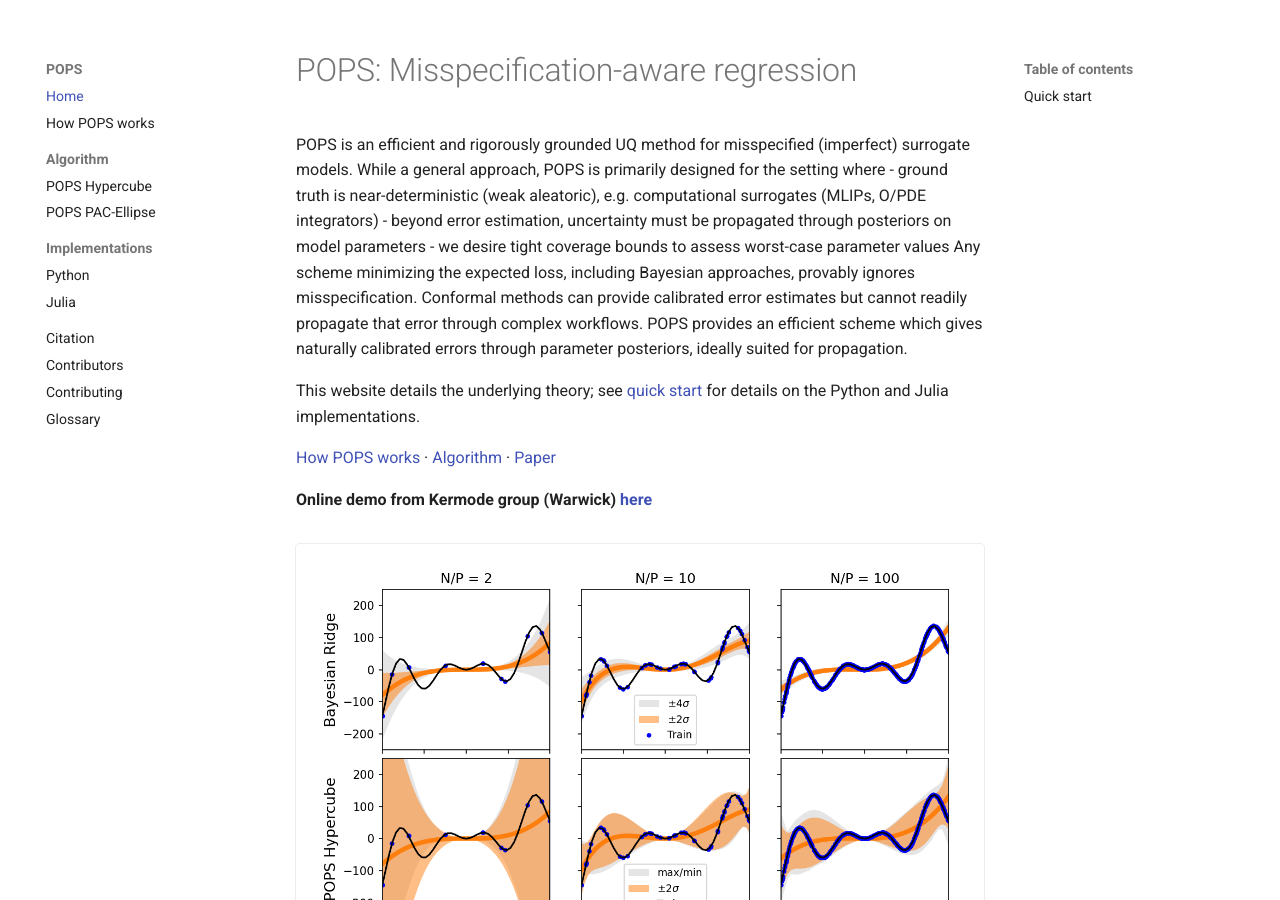
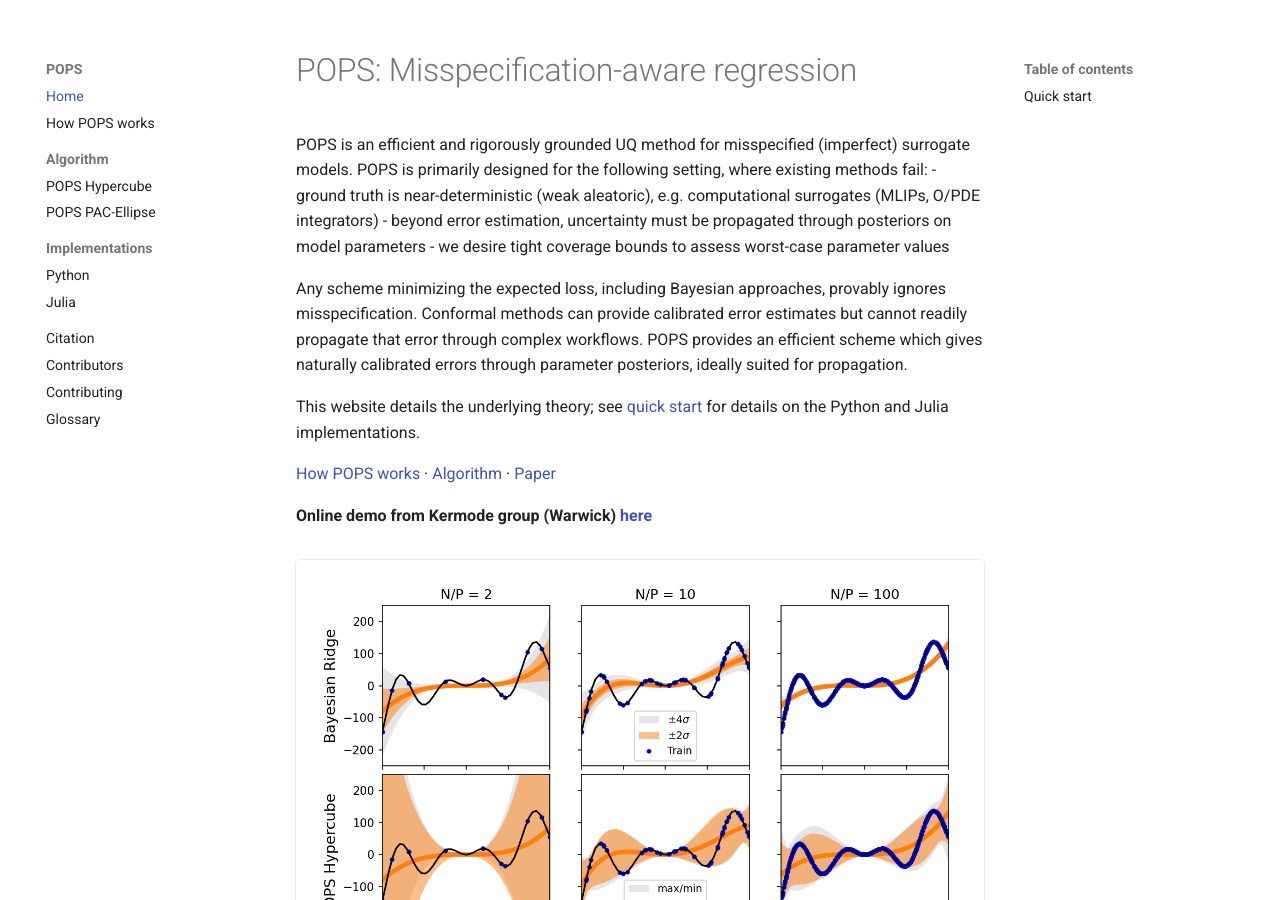
Before and after one commit to POPS-UQ/POPS-UQ.github.io, an MkDocs documentation site: the page built from docs/index.md, in a window 1280 px wide and 900 px high. Built offline with MkDocs 1.6.1 and Material for MkDocs 9.7.7, drawn with Linux system fonts in a browser that asks for light colours.

Commit message:
Update index.md

```diff
--- a/docs/index.md
+++ b/docs/index.md
@@ -1,9 +1,10 @@
 # POPS: Misspecification-aware regression
 POPS is an efficient and rigorously grounded UQ method for misspecified (imperfect) surrogate models.
-While a general approach, POPS is primarily designed for the setting where
+POPS is primarily designed for the following setting, where existing methods fail:
 - ground truth is near-deterministic (weak aleatoric), e.g. computational surrogates (MLIPs, O/PDE integrators)
 - beyond error estimation, uncertainty must be propagated through posteriors on model parameters
 - we desire tight coverage bounds to assess worst-case parameter values
+
 Any scheme minimizing the expected loss, including Bayesian approaches, provably ignores misspecification.
 Conformal methods can provide calibrated error estimates but cannot readily propagate that error through complex workflows.
 POPS provides an efficient scheme which gives naturally calibrated errors through parameter posteriors, ideally suited for propagation.
```
